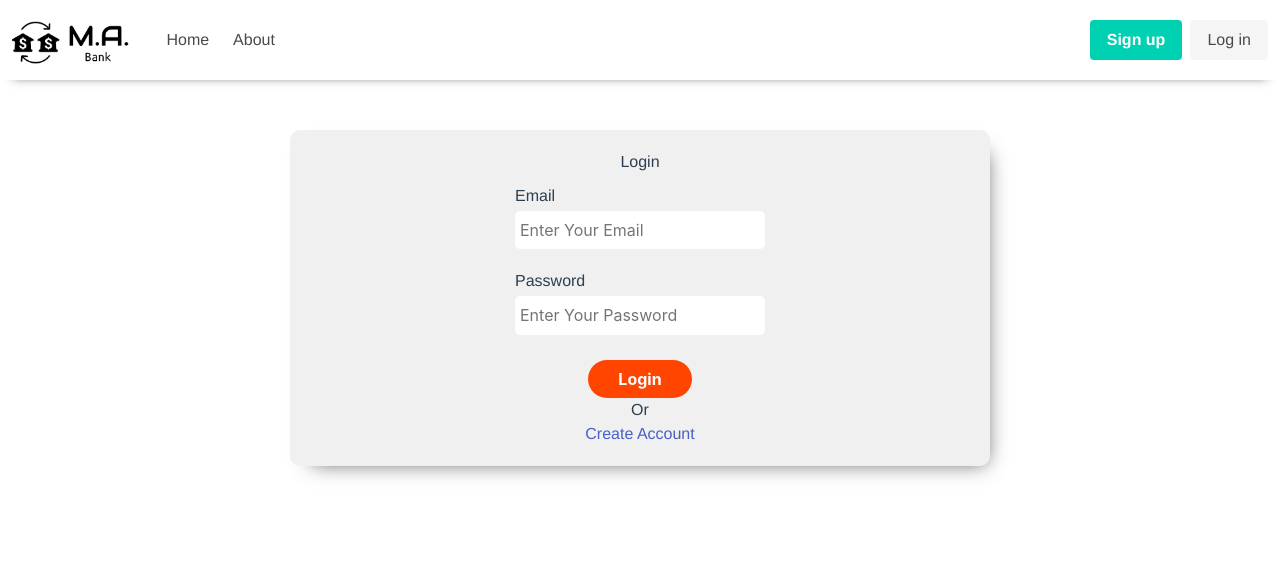
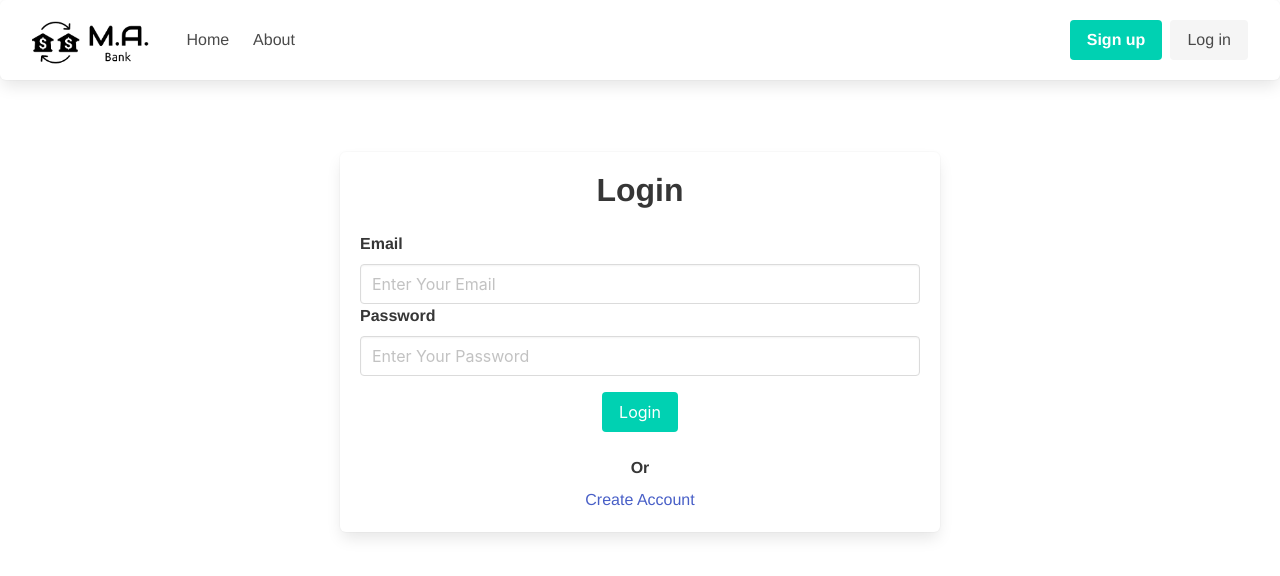
Before and after one commit to modestas9k/ModeBank, a Vue app: page /login in a window 1280 px wide. Shown: the top 576 px of the page. Built offline with nearby package versions, Linux system fonts and the light colour scheme; no server answers.

Commit message:
all to bulma

```diff
--- a/src/components/Navigation.vue
+++ b/src/components/Navigation.vue
@@ -1,5 +1,5 @@
 <template>
-    <div id="Navigation">
+    <div id="Navigation" class="box py-0 ">
         <nav class="navbar" role="navigation" aria-label="main navigation">
             <div class="navbar-brand">
                 <router-link class="navbar-item" to="/home">
@@ -107,8 +107,8 @@ export default {
     align-items: center;
     justify-content: center;
 }
-#Navigation {
+/* #Navigation {
     background: #eee;
     box-shadow: 0px 10px 10px -13px rgba(0, 0, 0, 0.68);
-}
+} */
 </style>
--- a/src/views/CreateUser.vue
+++ b/src/views/CreateUser.vue
@@ -1,14 +1,19 @@
 <template>
-  <div id="createUser">
-    <div class="wrapper">
+    <div id="createUser" class="section">
+        <div class="container">
             <div>
                 <h3>{{ errorMessage }}</h3>
             </div>
-      <form name="createAccount" v-on:submit.prevent="create">
-        <h1>Create Account</h1>
-        <div class="inputBox">
-          <label for="email">Email</label>
+            <form
+                name="createAccount"
+                v-on:submit.prevent="create"
+                class="box field "
+            >
+                <h1 class="title">Create Account</h1>
+                <label for="email" class="label is-pulled-left">Email</label>
+                <div class="control">
                     <input
+                        class="input"
                         v-model="email"
                         type="email"
                         id="email"
@@ -16,10 +21,14 @@
                         placeholder="Enter Your Email"
                         required
                     />
+                    <p class="help"></p>
                 </div>
-        <div class="inputBox">
-          <label for="password">Password</label>
+                <label for="password" class="label is-pulled-left">
+                    Password
+                </label>
+                <div class="control">
                     <input
+                        class="input"
                         v-model="password"
                         type="password"
                         id="password"
@@ -27,12 +36,15 @@
                         placeholder="Enter Your Password"
                         required
                     />
+                    <p class="help"></p>
                 </div>
-        <div class="text-align">
-          <button type="submit">Create</button>
+                <div class="buttons is-centered">
+                    <button type="submit" class="button is-primary mt-4">
+                        Create
+                    </button>
                 </div>
                 <div>
-          <h4>Or</h4>
+                    <h4 class="label">Or</h4>
                     <router-link to="/login">Login</router-link>
                 </div>
             </form>
@@ -52,7 +64,7 @@ export default {
         return {
             email: "",
             password: "",
-      errorMessage: ""
+            errorMessage: "",
         };
     },
     methods: {
@@ -60,7 +72,7 @@ export default {
             firebase
                 .auth()
                 .createUserWithEmailAndPassword(this.email, this.password)
-        .catch(error => {
+                .catch((error) => {
                     // Handle Errors here.
                     var errorCode = error.code;
                     this.errorMessage = error.message;
@@ -68,54 +80,14 @@ export default {
                     console.log(this.errorMessage);
                     // ...
                 });
-    }
-  }
+        },
+    },
 };
 </script>
 
 <style scoped>
 form {
-  background: rgb(240, 240, 240);
-  display: flex;
-  flex-direction: column;
-  max-width: 700px;
-  margin: 50px auto 50px auto;
-  border-radius: 10px;
-  padding: 20px;
-  align-content: center;
-  box-shadow: 9px 10px 20px -13px rgba(0, 0, 0, 0.68);
-}
-* {
-  box-sizing: border-box;
-}
-.inputBox {
-  width: 250px;
-  margin: 10px auto;
-  text-align: start;
-}
-input,
-label {
-  width: 100%;
-}
-input {
-  padding: 10px 5px;
-  border-radius: 5px;
-  border: none;
-  margin-top: 3px;
-}
-button {
-  padding: 10px 30px;
-  border-radius: 50px;
-  border: none;
-  background: orangered;
-  color: white;
-  font-weight: 700;
-  margin-top: 15px;
-}
-button:hover {
-  background: rgb(192, 57, 8);
-}
-.text-align {
-  text-align: center;
+    max-width: 600px;
+    margin: 0 auto;
 }
 </style>
--- a/src/views/Login.vue
+++ b/src/views/Login.vue
@@ -1,11 +1,14 @@
 <template>
-    <div id="createUser">
-        <div class="wrapper">
-            <form name v-on:submit.prevent="signIn()">
-                <h1>Login</h1>
-                <div class="inputBox">
-                    <label for="email">Email</label>
+    <div id="createUser" class="section">
+        <div class="container">
+            <form class="box field" name v-on:submit.prevent="signIn()">
+                <h1 class="title">Login</h1>
+                <div class="control">
+                    <label class="label is-pulled-left" for="email">
+                        Email
+                    </label>
                     <input
+                        class="input"
                         v-model="email"
                         type="email"
                         id="email"
@@ -14,9 +17,12 @@
                         required
                     />
                 </div>
-                <div class="inputBox">
-                    <label for="password">Password</label>
+                <div class="control">
+                    <label class="label is-pulled-left" for="password">
+                        Password
+                    </label>
                     <input
+                        class="input"
                         v-model="password"
                         type="password"
                         id="password"
@@ -25,11 +31,13 @@
                         required
                     />
                 </div>
-                <div class="text-align">
-                    <button type="submit">Login</button>
+                <div class="buttons is-centered">
+                    <button class="button is-primary mt-4" type="submit">
+                        Login
+                    </button>
                 </div>
                 <div>
-                    <h4>Or</h4>
+                    <h4 class="label">Or</h4>
                     <router-link to="/createUser">Create Account</router-link>
                 </div>
             </form>
@@ -67,47 +75,7 @@ export default {
 
 <style scoped>
 form {
-    background: rgb(240, 240, 240);
-    display: flex;
-    flex-direction: column;
-    max-width: 700px;
-    margin: 50px auto 50px auto;
-    border-radius: 10px;
-    padding: 20px;
-    align-content: center;
-    box-shadow: 9px 10px 20px -13px rgba(0, 0, 0, 0.68);
-}
-* {
-    box-sizing: border-box;
-}
-.inputBox {
-    width: 250px;
-    margin: 10px auto;
-    text-align: start;
-}
-input,
-label {
-    width: 100%;
-}
-input {
-    padding: 10px 5px;
-    border-radius: 5px;
-    border: none;
-    margin-top: 3px;
-}
-button {
-    padding: 10px 30px;
-    border-radius: 50px;
-    border: none;
-    background: orangered;
-    color: white;
-    font-weight: 700;
-    margin-top: 15px;
-}
-button:hover {
-    background: rgb(192, 57, 8);
-}
-.text-align {
-    text-align: center;
+    max-width: 600px;
+    margin: 0 auto;
 }
 </style>
```
Lines whose indentation alone changed are shown as unchanged.
